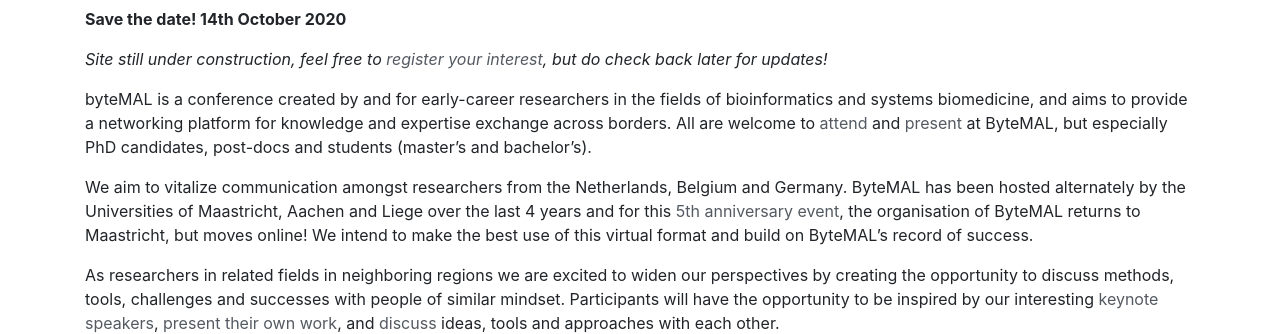
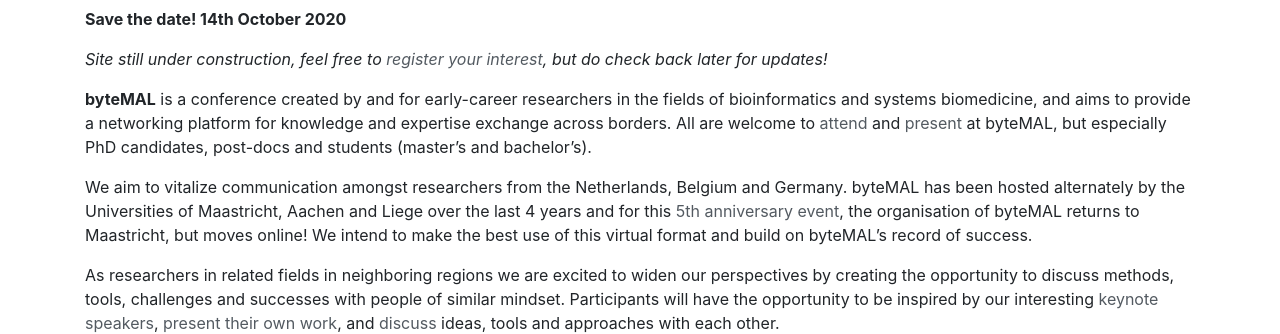
Before and after one commit to bytemal/bytemal-2020, a Jekyll site: the page built from _pages/about.md, in a window 1280 px wide. Shown: the part 346-680 px from the top of the page. Built offline with Jekyll 4.4.1, drawn with Linux system fonts in a browser that asks for light colours.

```diff
--- a/_pages/about.md
+++ b/_pages/about.md
@@ -10,8 +10,8 @@ layout:     default
 
 *Site still under construction, feel free to [register your interest](/bytemal-2020/register), but do check back later for updates!*
 
-byteMAL is a conference created by and for early-career researchers in the fields of bioinformatics and systems biomedicine, and aims to provide a networking platform for knowledge and expertise exchange across borders. All are welcome to [attend](/bytemal-2020/register) and [present](/bytemal-2020/submit) at ByteMAL, but especially PhD candidates, post-docs and students (master's and bachelor's).
+**byteMAL** is a conference created by and for early-career researchers in the fields of bioinformatics and systems biomedicine, and aims to provide a networking platform for knowledge and expertise exchange across borders. All are welcome to [attend](/bytemal-2020/register) and [present](/bytemal-2020/submit) at byteMAL, but especially PhD candidates, post-docs and students (master's and bachelor's).
 
-We aim to vitalize communication amongst researchers from the Netherlands, Belgium and Germany. ByteMAL has been hosted alternately by the Universities of Maastricht, Aachen and Liege over the last 4 years and for this [5th anniversary event](/bytemal-2020/program), the organisation of ByteMAL returns to Maastricht, but moves online! We intend to make the best use of this virtual format and build on ByteMAL's record of success.
+We aim to vitalize communication amongst researchers from the Netherlands, Belgium and Germany. byteMAL has been hosted alternately by the Universities of Maastricht, Aachen and Liege over the last 4 years and for this [5th anniversary event](/bytemal-2020/program), the organisation of byteMAL returns to Maastricht, but moves online! We intend to make the best use of this virtual format and build on byteMAL's record of success.
 
 As researchers in related fields in neighboring regions we are excited to widen our perspectives by creating the opportunity to discuss methods, tools, challenges and successes with people of similar mindset. Participants will have the opportunity to be inspired by our interesting [keynote speakers](/bytemal-2020/program), [present their own work](/bytemal-2020/submit), and [discuss](/bytemal-2020/register) ideas, tools and approaches with each other.
```
